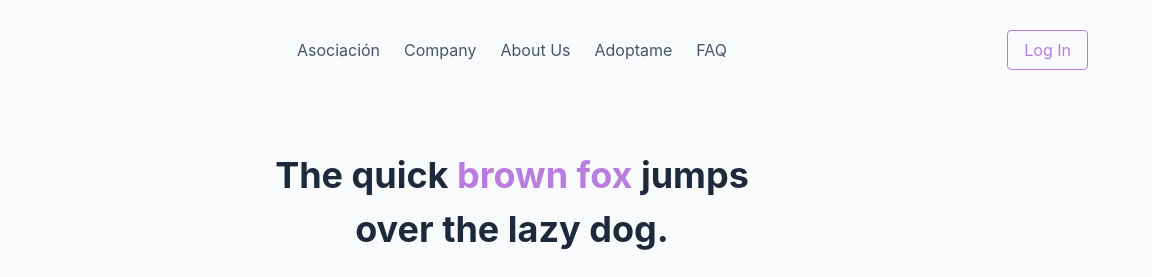
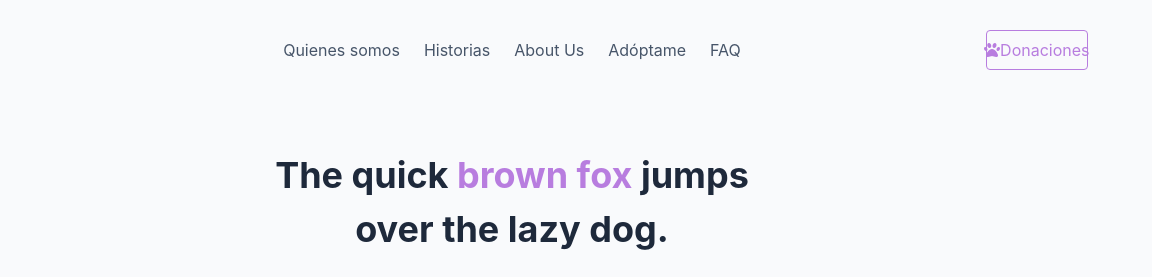
Before and after one commit to gorkaaerdozaiin10/Proyecto3EV, a website: page public/index.html in a window 1280 px wide. Shown: the top 277 px of the page, 128-1280 px from the left. Drawn offline with Linux system fonts and the light colour scheme; a web font is replaced by a local one.

Commit message:
Añadido boton de donación

```diff
--- a/public/index.html
+++ b/public/index.html
@@ -34,13 +34,13 @@
             </a>
           </div>
           <div class="navbar-menu">
-            <div class="navbar-start is-centered-absolute"><a class="navbar-item" href="#">Asociación</a><a
-                class="navbar-item" href="#">Company</a><a class="navbar-item" href="#">About Us</a><a
-                class="navbar-item" href="#">Adoptame</a><a
+            <div class="navbar-start is-centered-absolute"><a class="navbar-item" href="#">Quienes somos</a><a
+                class="navbar-item" href="#">Historias</a><a class="navbar-item" href="#">About Us</a><a
+                class="navbar-item" href="#">Adóptame</a><a
                 class="navbar-item" href="#">FAQ</a></div>
             <div class="navbar-end">
               <div class="navbar-item">
-                <a class="button is-expanded is-success is-outlined" href="#">Log In</a>
+                <a class="button is-expanded is-success is-outlined" style="width: 8vw;" href="#"><i class="fas fa-paw"></i>Donaciones</a>
               </div>
             </div>
           </div>
@@ -97,9 +97,8 @@
           <div>
             <nav class="navbar mb-5">
               <div class="is-fullwidth"><a class="navbar-item" href="#">Quienes somos</a><a class="navbar-item"
-                  href="#">Company</a><a class="navbar-item" href="#">About Us</a><a class="navbar-item"
-                  href="#">Adoptame</a><a
-                  class="navbar-item" href="#">FAQ</a></div>
+                  href="#">Historias</a><a class="navbar-item" href="#">About Us</a><a class="navbar-item"
+                  href="#">Adóptame</a><a class="navbar-item" href="#">FAQ</a></div>
             </nav>
             <div class="mb-6 pt-5 has-border-top"><a class="button is-block is-success is-outlined mb-2" href="#">Log
                 In</a></div>
```
